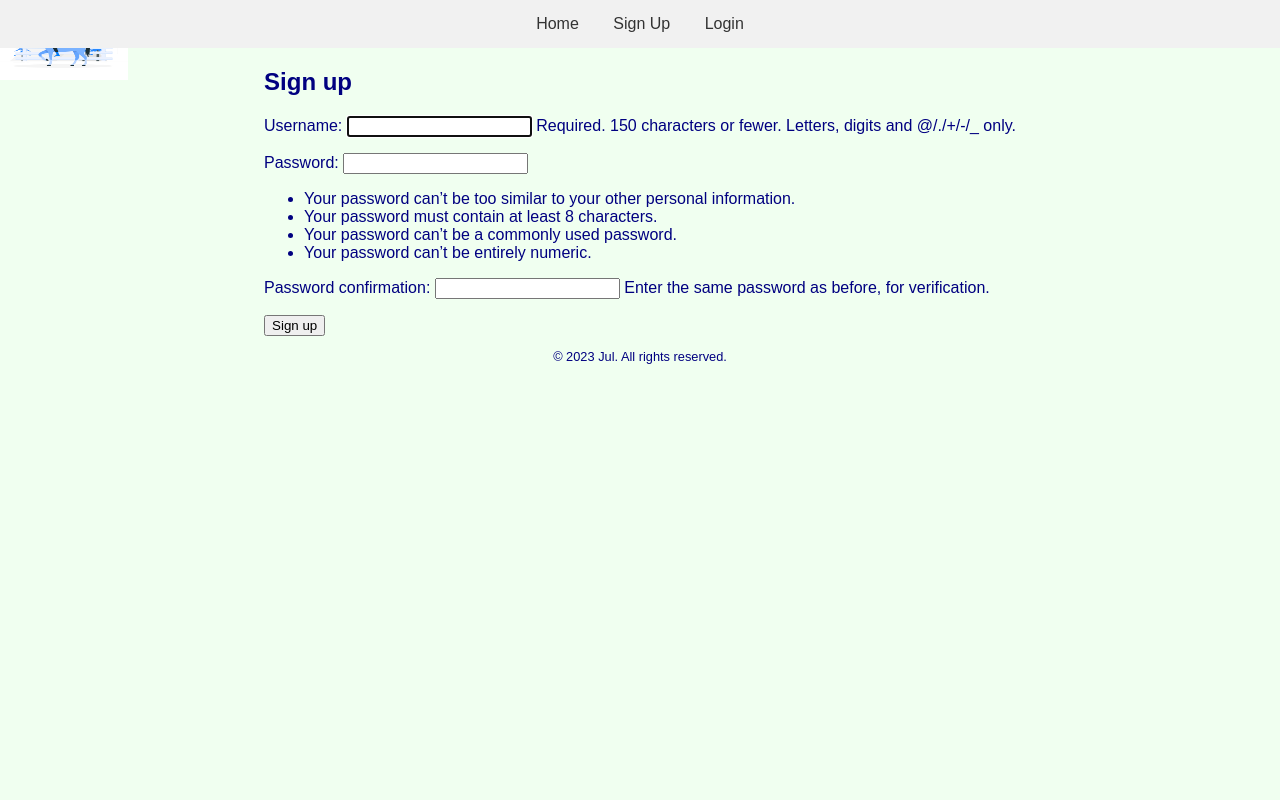
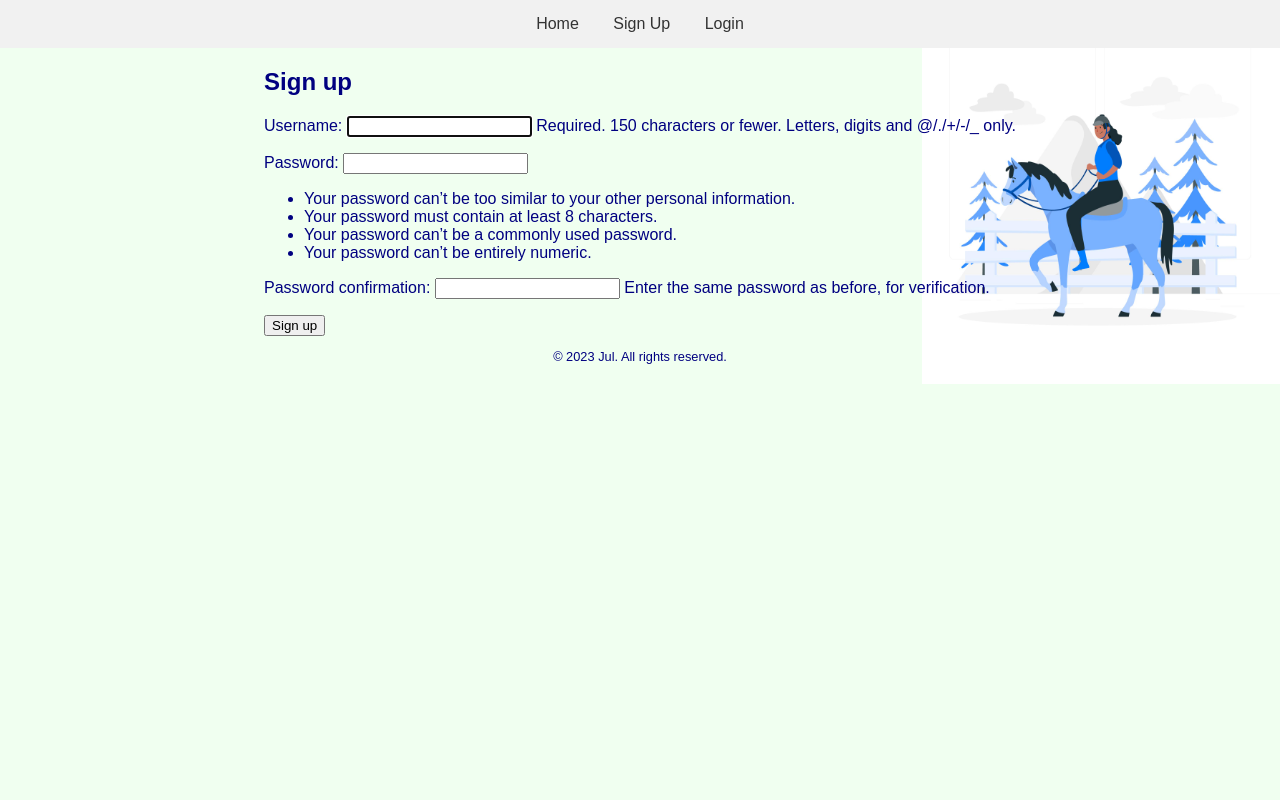
Before and after one commit to JulienSchoener/travelplanner, a Django app: page /signup/ in a window 1280 px wide. Run offline with Django 4.2, Linux system fonts and the light colour scheme.

Commit message:
added image

```diff
--- a/templates/base.html
+++ b/apps/resources/templates/base.html
@@ -9,8 +9,8 @@
     <!-- CSS styles -->
     <style>
         body {
-            background: url('{% static "images/horse.jpg" %}');
-            background-size: 10% 10%;
+            background: url('{% static "../static/images/horse.jpg" %}') right top;
+            background-size: 28% 48%;
             background-repeat: no-repeat;
             background-color: #f0fff0; /* Honeydew color */
             color: #000080; /* Dark Blue */
--- a/templates/home.html
+++ b/apps/resources/templates/home.html
@@ -1,7 +1,7 @@
 {% extends "base.html" %}
 {% block content %}
     <div class="container">
-      <h1>Travel Planner</h1>
+      <h1 class="center-text">Travel Planner</h1>
 
       <h2>Schedule of {{ business_partner.name }}</h2>
 
--- a/config/settings/base.py
+++ b/config/settings/base.py
@@ -1,4 +1,5 @@
 from pathlib import Path
+import os
 
 # Build paths inside the project like this: BASE_DIR / 'subdir'.
 BASE_DIR = Path(__file__).resolve().parent.parent.parent
@@ -87,3 +88,7 @@
 DEFAULT_AUTO_FIELD = "django.db.models.BigAutoField"
 
 AUTH_USER_MODEL = "user.User"
+
+STATICFILES_DIRS = [
+    os.path.join(BASE_DIR, "static"),
+]
```
Also changed, not shown: README.md, apps/resources/templates/add_business_partner.html (renamed from templates/add_business_partner.html), apps/resources/templates/business_partner_schedule.html (renamed from templates/business_partner_schedule.html), apps/resources/templates/flight_list.html (renamed from templates/flight_list.html), apps/resources/templates/registration/login.html (renamed from templates/registration/login.html), apps/resources/templates/registration/signup.html (renamed from templates/registration/signup.html).
